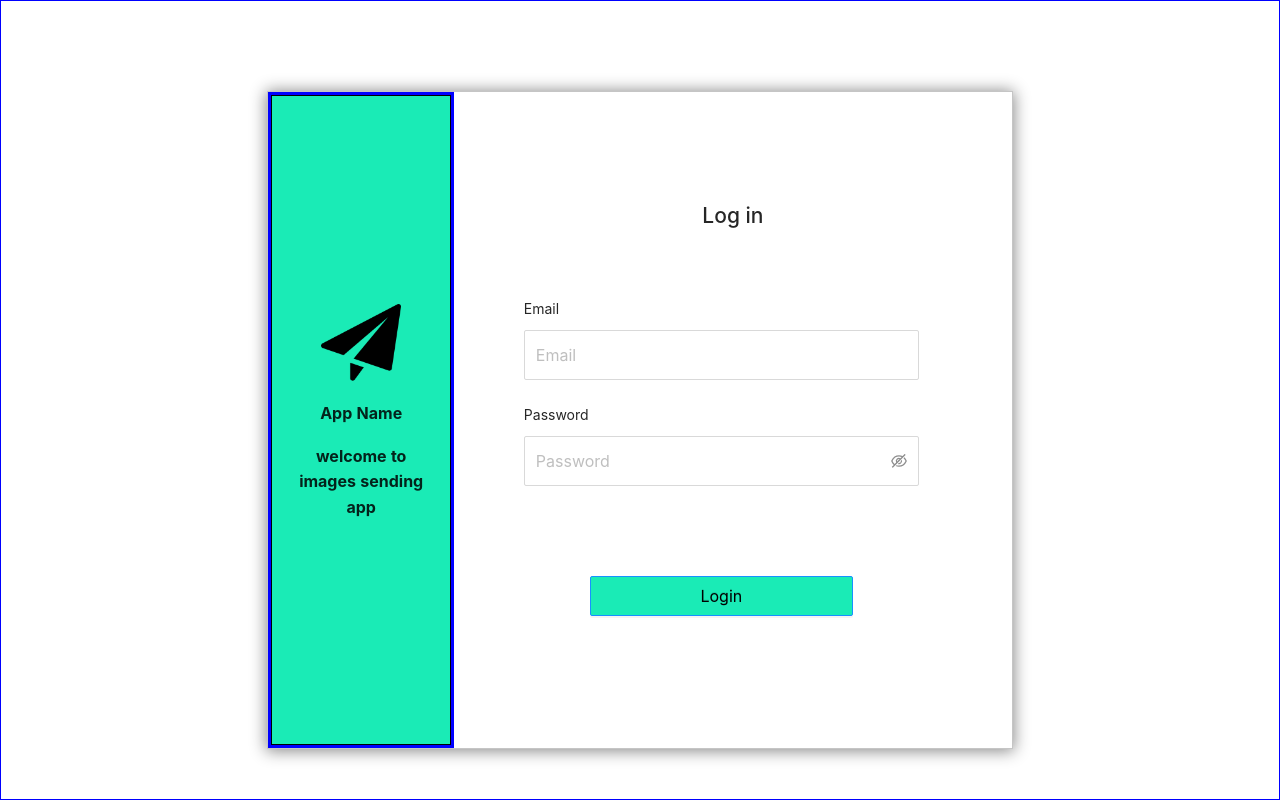
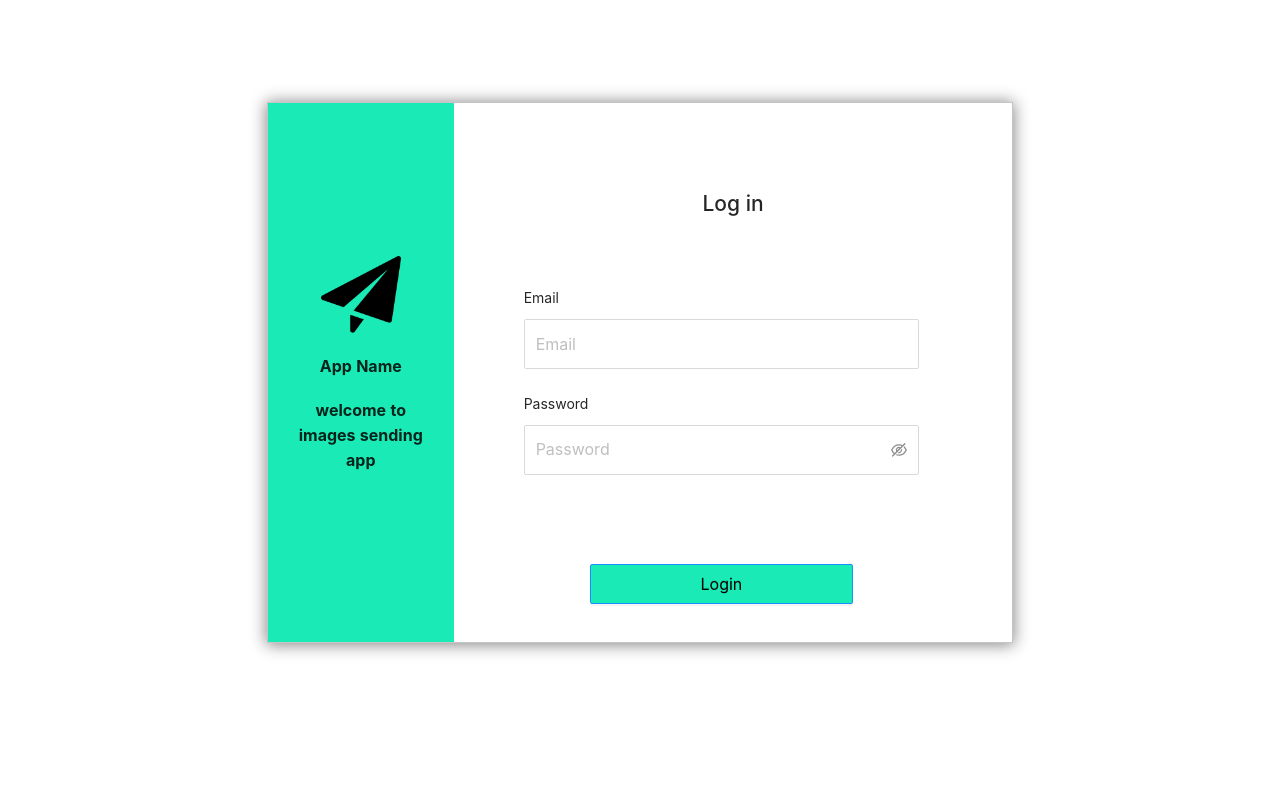
Before and after one commit to cometaRobertillo/react-test, a React (Create React App) app: page / in a window 1280 px wide. Built offline with nearby package versions, Linux system fonts and the light colour scheme.

Commit message:
refactor scss files

```diff
--- a/src/components/auth/index.scss
+++ b/src/components/auth/index.scss
@@ -7,4 +7,5 @@
     background: $green;
     color: black;
     margin-top: 25%;
+    margin-bottom: 5%;
 }
--- a/src/pages/login/index.scss
+++ b/src/pages/login/index.scss
@@ -1,7 +1,6 @@
+
 .main__content {
-    border: 1px solid blue;
-    height: 100vh;
-    padding: 7% 0% 7% 0%;
+    padding: 8% 0% 8%;
 
     .border-shadow {
         border: 1px solid #c5c5c5;
@@ -9,14 +8,10 @@
 
             .info__container{
                 background: $green;
-            height: 82vh;
-            border: 3px solid blue;
 
                 .info__layout {
 
                     height: 100%;
-                border: 1px solid black;
-
                     .info__layout--center{
                         display: flex;
                         flex-flow: column wrap;
@@ -30,18 +25,15 @@
                         font-size: 16px;
                         font-weight: bold;
                     }
+
                 }
             }
 
-        .form__container {
-            display: flex;
-            flex-direction: column;
-            justify-content: center;
-
             .form__title {
+                margin-top: 15%;
                 padding-bottom: 10%;
             }
 
+
     }
 }
-}
--- a/src/pages/login/index.tsx
+++ b/src/pages/login/index.tsx
@@ -6,9 +6,10 @@ export const Login = () => {
 
     return (
         <>
-            <div >
-                <Row className="main__content">
-                    <Col span={14} offset={5} className="border-shadow">
+            <div>
+                <Row justify="center" className="main__content">
+                    <Col span={14} className="border-shadow">
+
                         <Row >
                             <Col span={6} className="info__container">
                                 <div className="info__layout">
@@ -24,7 +25,7 @@ export const Login = () => {
                                         <Row justify="center" className="item">App Name</Row>
 
                                         <Row className="item">
-                                            <p className="info--title">
+                                            <p className="info--title go">
                                                 welcome to images sending app
                                             </p>
                                         </Row>
@@ -34,7 +35,7 @@ export const Login = () => {
 
                             </Col>
 
-                            <Col span={18} className="form__container">
+                            <Col span={18}>
                                 <Row justify="center" className="form__title">
                                     <Col>
                                         <h2 >
@@ -45,12 +46,14 @@ export const Login = () => {
 
                                 <Row>
 
-                                    <Col span={17} offset={3} className="form__container">
+                                    <Col span={17} offset={3}>
                                         <LoginForm />
                                     </Col>
                                 </Row>
                             </Col>
                         </Row>
+
+
                     </Col>
                 </Row>
 
```
Lines whose indentation alone changed are shown as unchanged.
